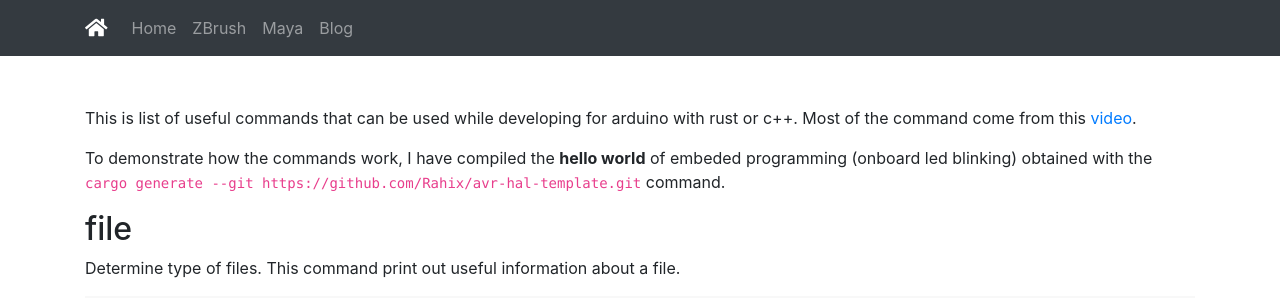
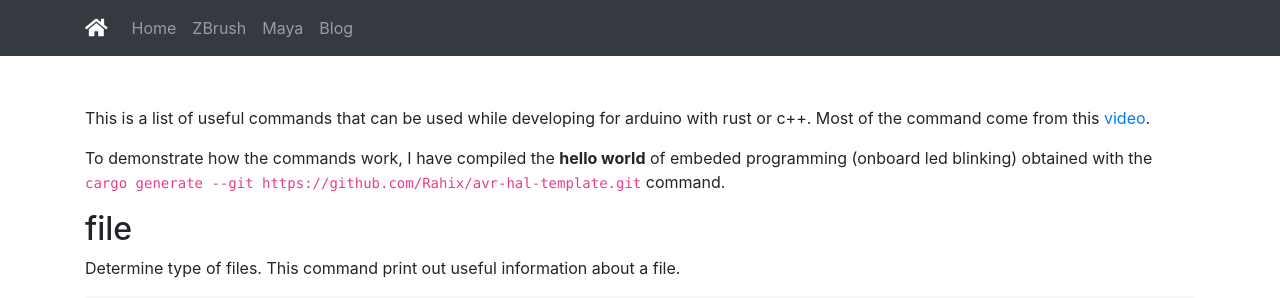
Before and after one commit to JonasOuellet/jonasouellet.github.io, a Jekyll site: the page built from _posts/2024-9-10-useful-command-for-arduino-development.md, in a window 1280 px wide. Shown: the top 298 px of the page. Built offline with Jekyll 4.4.1, drawn with Linux system fonts in a browser that asks for light colours; nearby versions of some CDN libraries; our own code applies the rules of GitHub Pages for plain Markdown files.

Commit message:
fix typo

```diff
--- a/_posts/2024-9-10-useful-command-for-arduino-development.md
+++ b/_posts/2024-9-10-useful-command-for-arduino-development.md
@@ -1,4 +1,4 @@
-This is list of useful commands that can be used while developing for arduino with rust or c++.  Most of the command come from this [video](https://youtu.be/q8irLfXwaFM).
+This is a list of useful commands that can be used while developing for arduino with rust or c++.  Most of the command come from this [video](https://youtu.be/q8irLfXwaFM).
 
 To demonstrate how the commands work, I have compiled the **hello world** of embeded programming (onboard led blinking) obtained with the `cargo generate --git https://github.com/Rahix/avr-hal-template.git` command.
 
```
